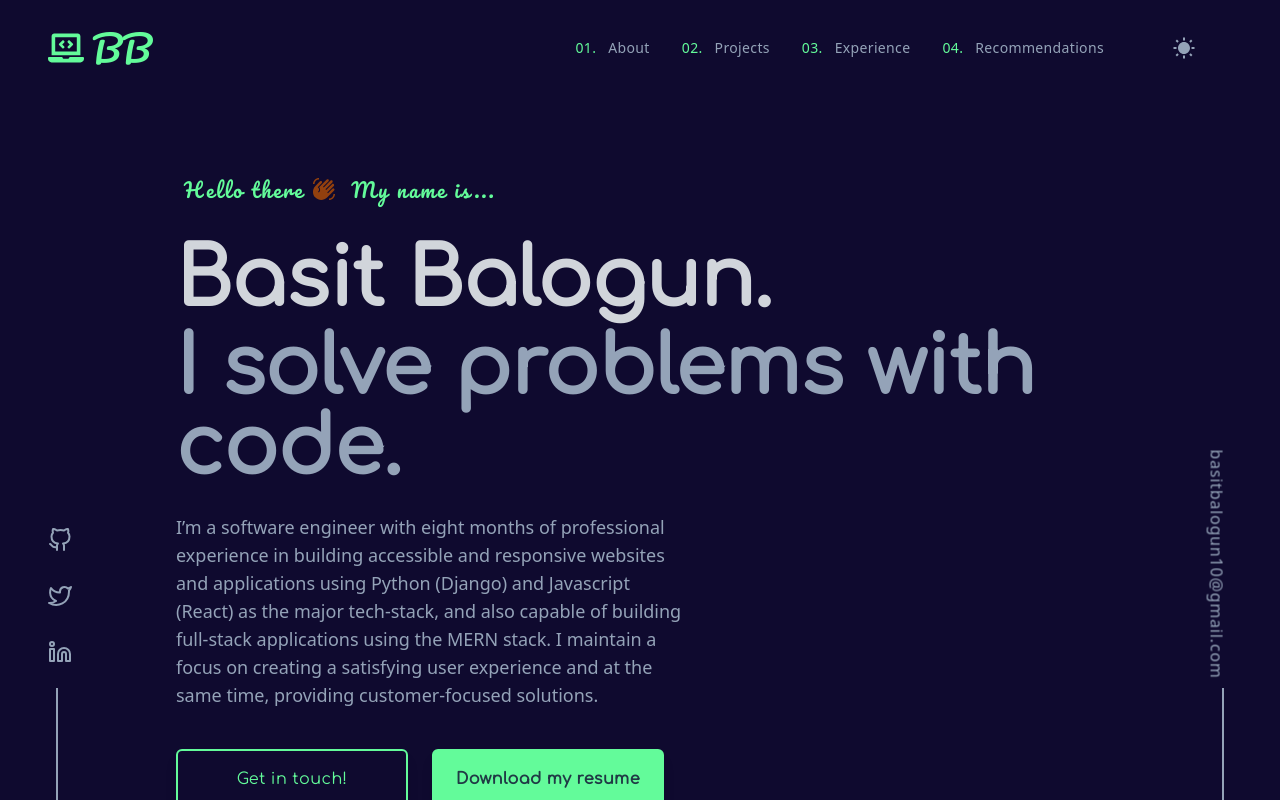
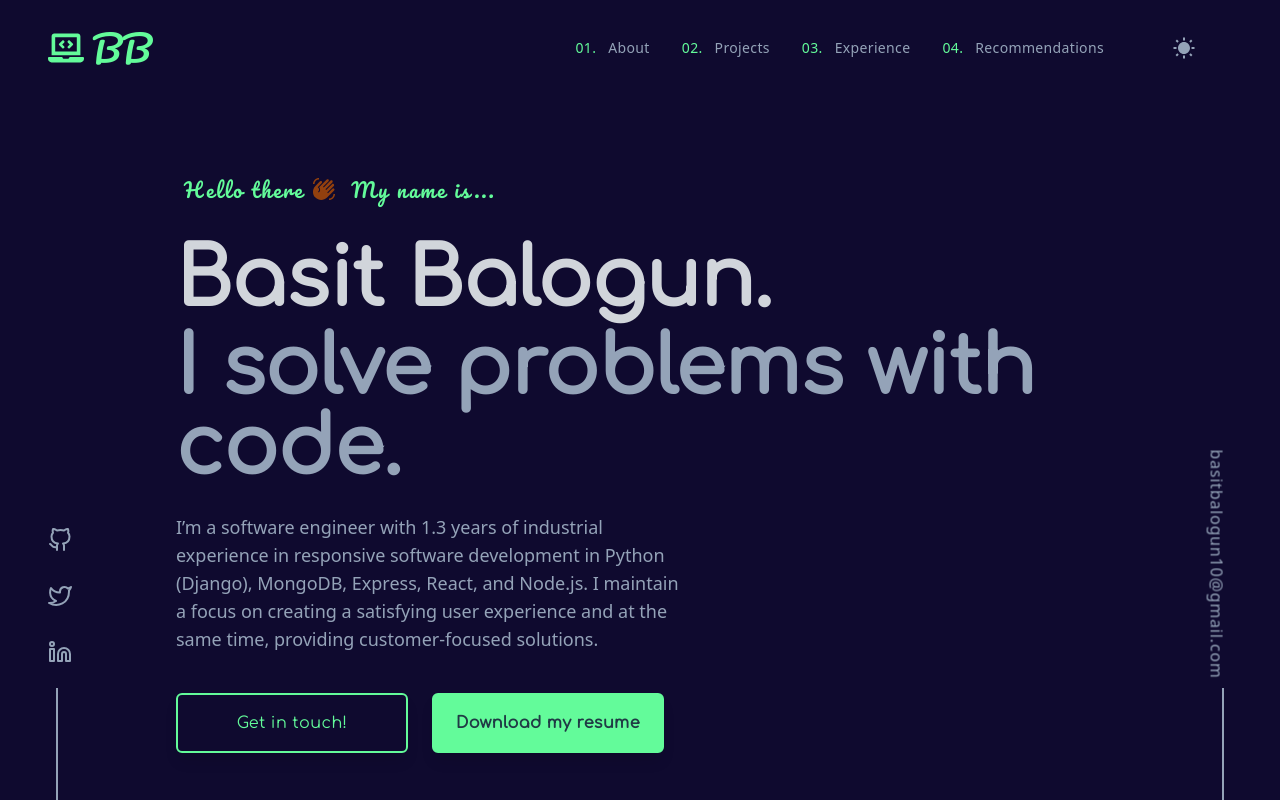
Before and after one commit to Basit-Balogun10/my-portfolio, a React (Vite) app: page / in a window 1280 px wide. Shown: the top 800 px of the page. Built offline with nearby package versions, Linux system fonts and the light colour scheme.

Commit message:
updated quick intro in hero section

```diff
--- a/src/containers/Hero.tsx
+++ b/src/containers/Hero.tsx
@@ -51,10 +51,9 @@ const Hero = () => {
                 data-aos-offset="50"
                 className="lg:text-left lg:w-4/5 xl:w-[55%] mt-4 lg:mt-6 mb-6 lg:mb-4 lg:text-lg opacity-70"
             >
-                I’m a software engineer with eight months of professional
-                experience in building accessible and responsive websites and
-                applications using Python (Django) and Javascript (React) as the
-                major tech-stack, and also capable of building full-stack applications using the MERN stack. I maintain a focus on creating a satisfying
+                I’m a software engineer with 1.3 years of industrial
+                experience in responsive software development in Python (Django), MongoDB, Express, React, and
+                Node.js. I maintain a focus on creating a satisfying
                 user experience and at the same time, providing customer-focused
                 solutions.
             </p>
```
